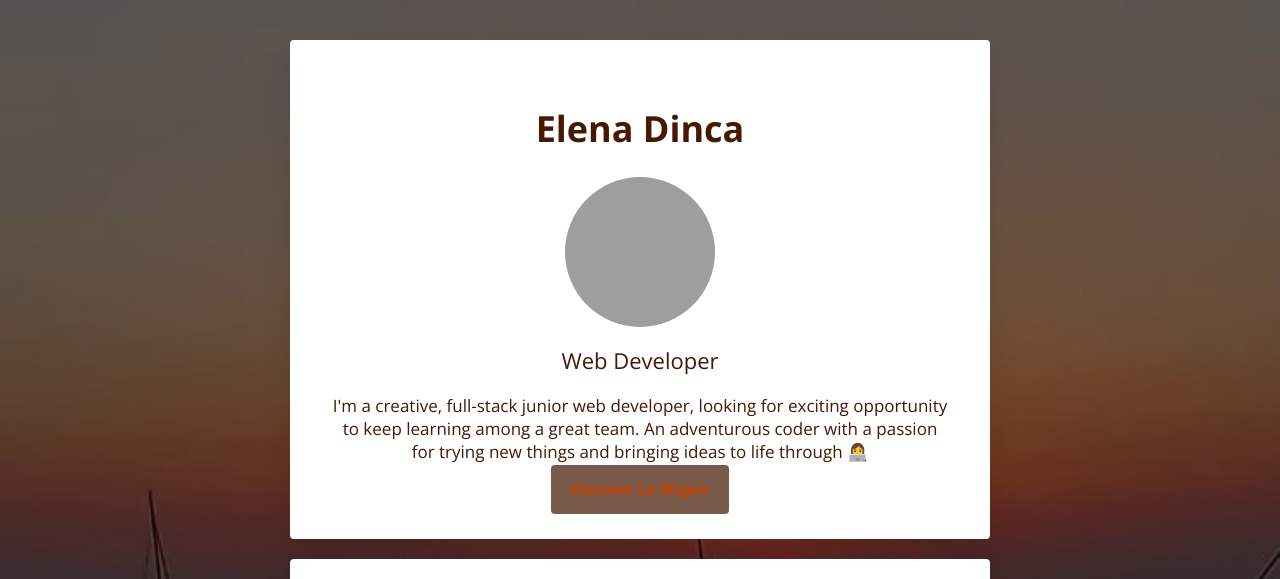
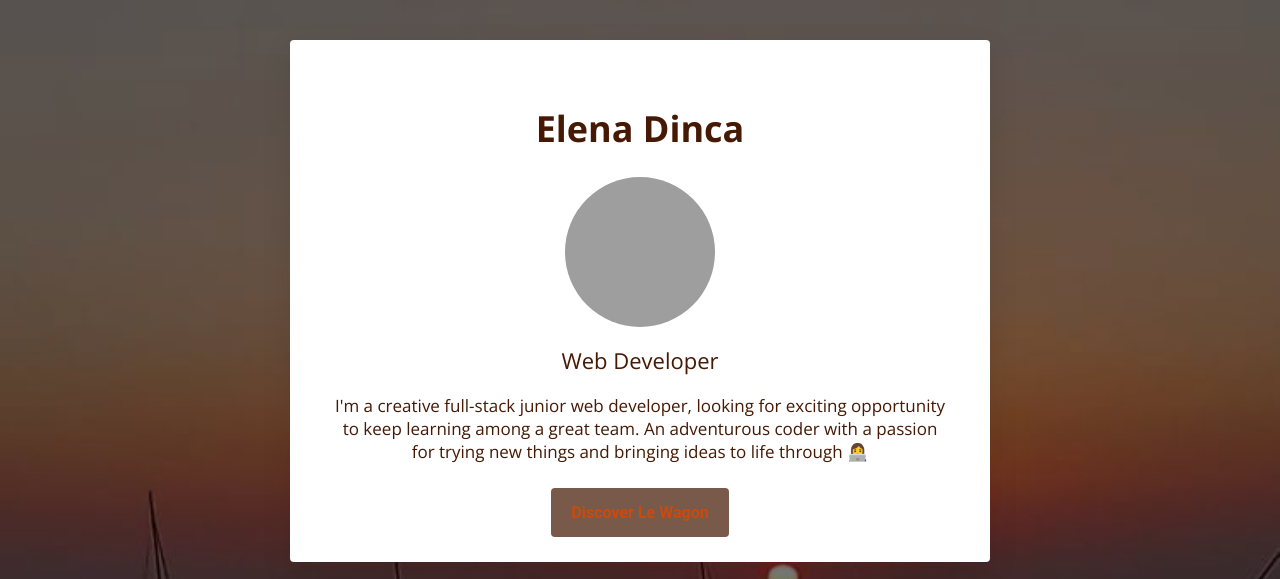
Before and after one commit to Elenadinca25/profile, a plain HTML site: page index.html in a window 1280 px wide. Shown: the top 579 px of the page. Drawn offline with nearby package versions, Linux system fonts and the light colour scheme; grey boxes are pictures that could not be loaded.

Commit message:
make my profile prettier

```diff
--- a/index.html
+++ b/index.html
@@ -14,8 +14,9 @@
     <h1> Elena Dinca</h1>
     <img src="images/profile-picture.jpg" class="img-circle" width="100px" alt="Elena Dinca">
      <h2>Web Developer</h2>
-      <p>I'm a creative, full-stack junior web developer, looking for exciting opportunity to keep learning among a great team. An adventurous coder with a
+      <p>I'm a creative full-stack junior web developer, looking for exciting opportunity to keep learning among a great team. An adventurous coder with a
         passion for trying new things and bringing ideas to life through 👩‍💻</p>
+        <br>
       <a href="https://www.lewagon.com" class="btn-blue">Discover Le Wagon</a>
     </div>
     <div class="card-white">
--- a/style.css
+++ b/style.css
@@ -67,7 +67,7 @@ h1 {
 }
 .btn-blue {
   background-color:#795949;
-  color: #c04308;
+  color:#ca4b0d;
   padding: 15px 20px;
   border-radius: 4px;
   transition: 1s;
```
